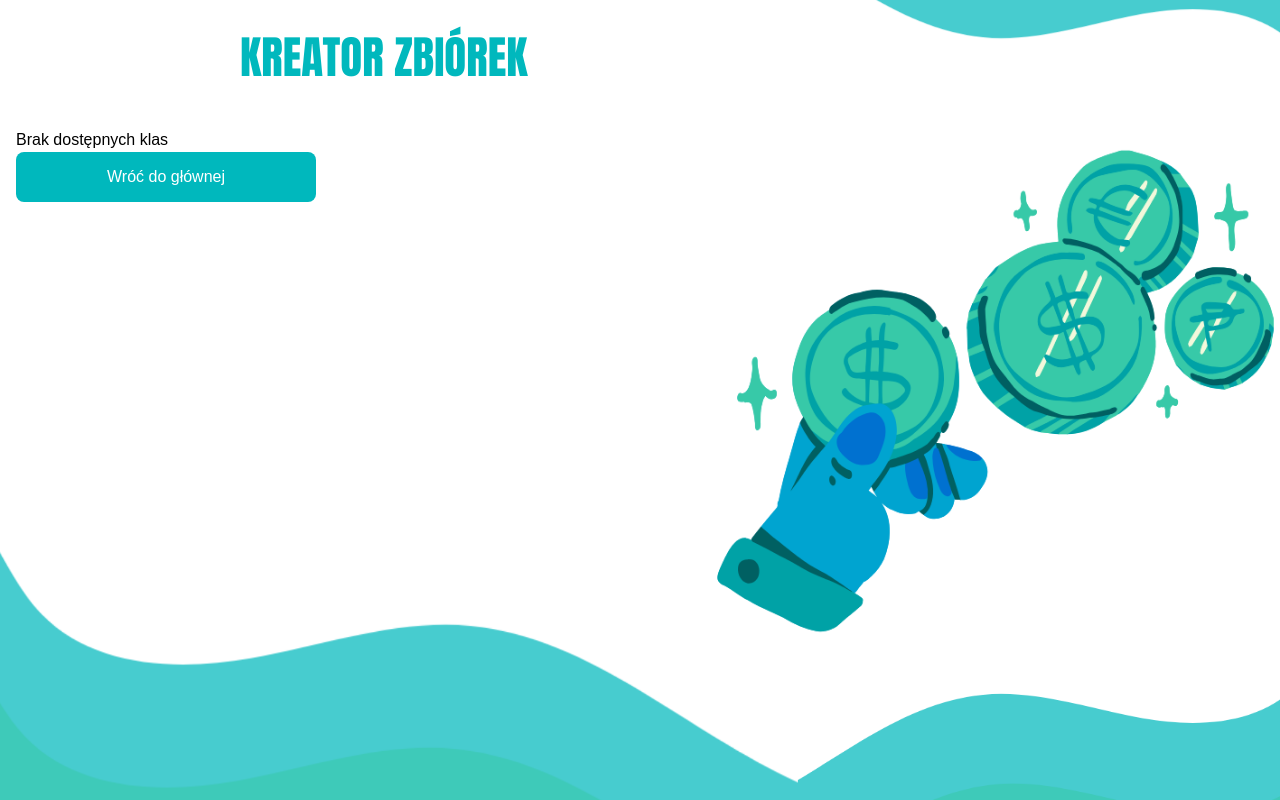
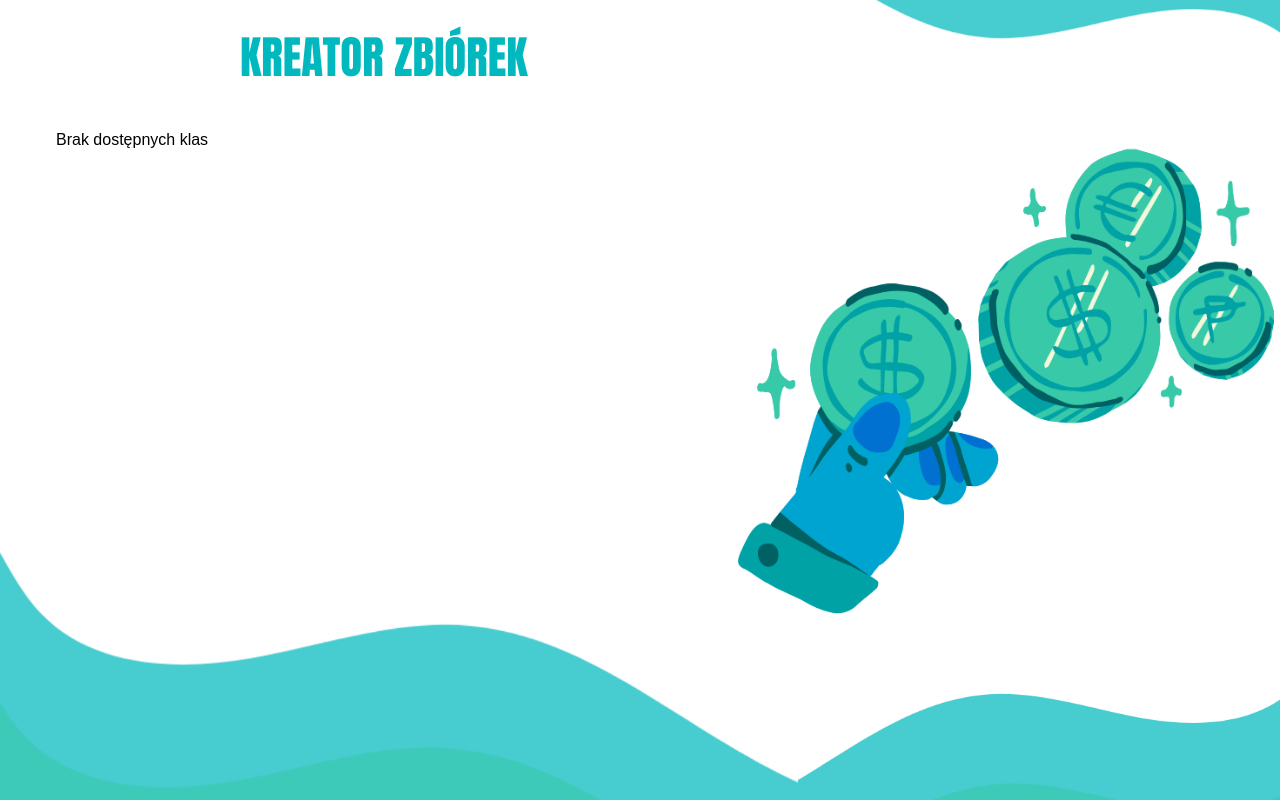
Before and after one commit to MateuszMagd/SchoolMoney, a Next.js app in the folder frontend/: page /fund-page in a window 1280 px wide. Built offline with nearby package versions, Linux system fonts and the light colour scheme.

Commit message:
Fix fund_page

```diff
--- a/frontend/src/app/fund-page/page.tsx
+++ b/frontend/src/app/fund-page/page.tsx
@@ -15,23 +15,25 @@
 // export default FundPage;
 
 import FundForm from "@/components/fundForm";
+import RouterButton from "@/components/routerButton";
 
 const FundPage = () => {
     return (
-        <div className="flex flex-col items-start min-h-screen w-full"
+        <div className="flex flex-col min-h-screen w-full"
             style={{
                 backgroundImage: "url('/assets/fund_background.png')",
                 backgroundSize: "cover",
             }}>
-            <div className=" text-right font-anton text-marine mt-6 ml-60 mb-5" style={{ fontSize: '45px' }}>KREATOR ZBIÓREK</div>
+            <div className=" items-start  font-anton text-marine mt-6 ml-60 mb-5" style={{ fontSize: '45px' }}>KREATOR ZBIÓREK</div>
             <div className="flex w-full">
-                <div className="w-1/2 p-4">
+                <div className="w-1/2 p-4 ml-10">
                     <FundForm />
                 </div>
                 <div className="ml-32">
                     <img src="/assets/hand_with_money.png"  className="" />
                 </div>
             </div>
+
         </div>
     );
 }
--- a/frontend/src/components/fundForm.tsx
+++ b/frontend/src/components/fundForm.tsx
@@ -96,10 +96,10 @@ const FundForm = () => {
 
             {possibleClasses.length === 0 ?
             <p>Brak dostępnych klas</p> :
-            <form className="flex flex-col items-center" onSubmit={handleSubmit}>
+            <form className="flex flex-col items-start" onSubmit={handleSubmit}>
                 <div className="flex flex-col items-start">
                     <p className=" ml-3 text-dark_blue font-[Open_Sans] font-bold">TYTUŁ ZBIÓRKI:</p>
-                    <input type="text" id="name" name="name" placeholder="Podaj tytuł zbiórki..." onChange={handleChange} className=" w-[62%] border border-dark_blue rounded-md p-2 m-2 placeholder-dark_blue focus:border-marine focus:outline-none text-dark_blue" />
+                    <input type="text" id="name" name="name" placeholder="Podaj tytuł zbiórki..." onChange={handleChange} className=" w-[450px] border border-dark_blue rounded-md p-2 m-2 placeholder-dark_blue focus:border-marine focus:outline-none text-dark_blue" />
                 </div>
 
                 <div className="flex flex-row items-start gap-x-10">
@@ -140,12 +140,11 @@ const FundForm = () => {
                         ))}
                     </select>
                   </div>
-                  <input type="submit" value="Stwórz zbiórkę" className="bg-marine text-white rounded-md w-[200px] h-[43px] mb-2" />
+                  <input type="submit" value="Stwórz zbiórkę" className="bg-marine text-white rounded-md w-[200px] h-[43px] mb-1" />
                 </div>
             </form>
             }
 
-            <RouterButton page="/" buttonString="Wróć do głównej" color="bg-marine" width="w-[300px]" height="h-[50px]"/>
 
         </>
     )
```
